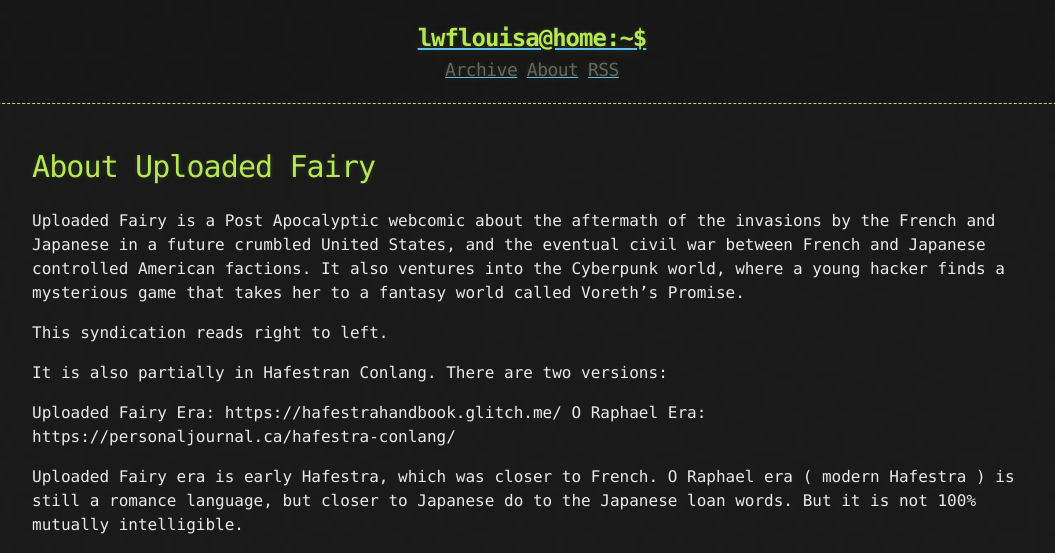
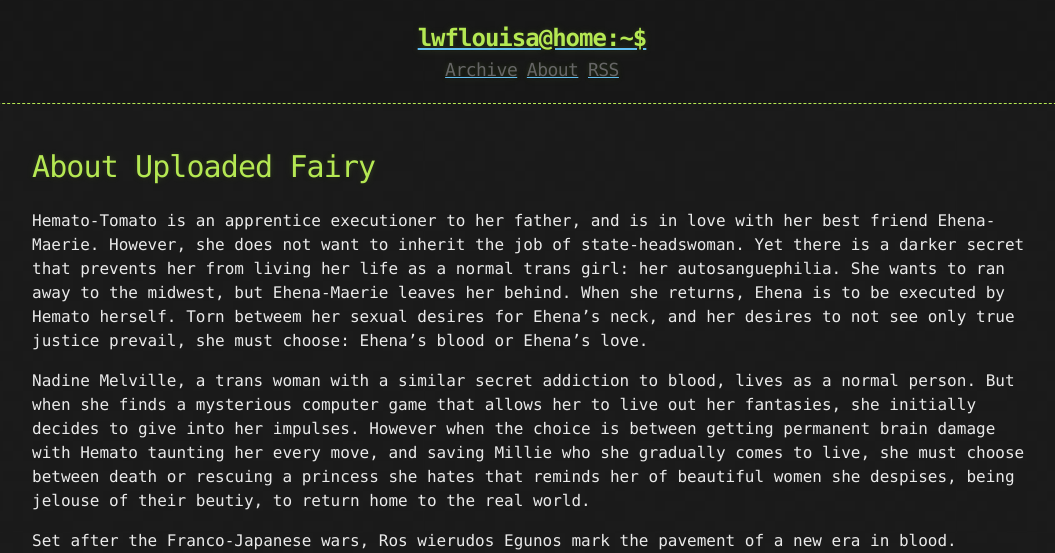
Before and after one commit to LWFlouisa/UploadedFairySynd, a Jekyll site: the page built from about.md, in a window 1280 px wide. Shown: the top 553 px of the page, without its empty margins (108-1163 px from the left). Built offline with Jekyll 4.4.1, drawn with Linux system fonts in a browser that asks for light colours; some of the changed text lies outside the part shown; grey boxes are pictures that could not be loaded.

Commit message:
Update about.md

```diff
--- a/about.md
+++ b/about.md
@@ -3,15 +3,14 @@ layout: page
 title: About
 ---
 # About Uploaded Fairy
-Uploaded Fairy is a Post Apocalyptic webcomic about the aftermath of the invasions by the French and Japanese in a future crumbled United  States, and the eventual civil war between French and Japanese  controlled American factions. It also ventures into the Cyberpunk world, where a young hacker finds a mysterious game that takes her to a  fantasy world called Voreth's Promise.
+Hemato-Tomato is an apprentice executioner to her father, and is in love with her best friend Ehena-Maerie. However, she does not want to inherit the job of state-headswoman. Yet there is a darker secret that prevents her from living her life as a normal trans girl: her autosanguephilia. She wants to ran away to the midwest, but Ehena-Maerie leaves her behind. When she returns, Ehena is to be executed by Hemato herself. Torn betweem her sexual desires for Ehena's neck, and her desires to not see only true justice prevail, she must choose: Ehena's blood or Ehena's love.
 
-This syndication reads right to left.
+Nadine Melville, a trans woman with a similar secret addiction to blood, lives as a normal person. But when she finds a mysterious computer game that allows her to live out her fantasies, she initially decides to give into her impulses. However when the choice is between getting permanent brain damage with Hemato taunting her every move, and saving Millie who she gradually comes to live, she must choose between death or rescuing a princess she hates that reminds her of beautiful women she despises, being jelouse of their beutiy, to return home to the real world.
 
-It is also partially in Hafestran Conlang. There are two versions:
+Set after the Franco-Japanese wars, Ros wierudos Egunos mark the pavement of a new era in blood.
+
+This syndication reads in Takegaki reading order: top to bottom, then right to left.
 
 Uploaded Fairy Era: https://hafestrahandbook.glitch.me/
 O Raphael Era: https://personaljournal.ca/hafestra-conlang/
-
-Uploaded Fairy era is early Hafestra, which was closer to French. O Raphael era ( modern Hafestra ) is still a romance language, but closer to Japanese do to the Japanese loan words. But it is not 100% mutually intelligible.
-
-<iframe width="560" height="315" sandbox="allow-same-origin allow-scripts allow-popups" src="https://video.ploud.jp/videos/embed/3ec64388-249a-430b-b86a-181ba6d27ba9" frameborder="0" allowfullscreen></iframe>
+Standardized Hafestra: https://www.wattpad.com/story/268107938-hafestran-handbook-vocabular-and-grammar
```
